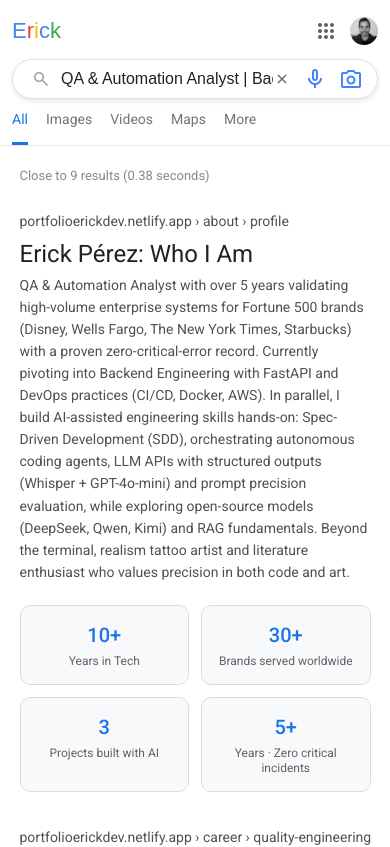
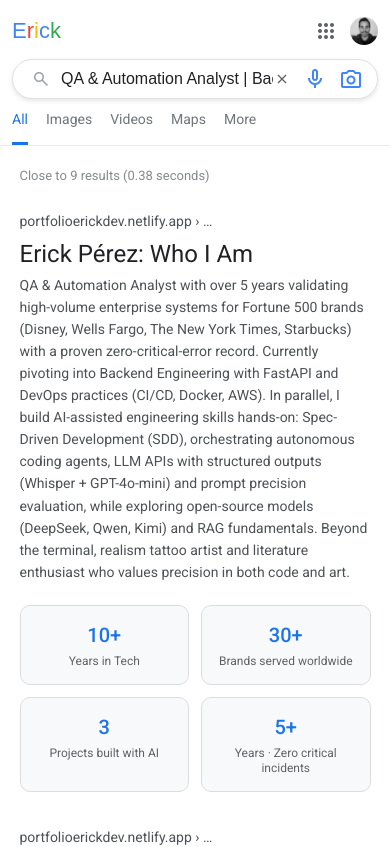
Before and after one commit to ericksuper8000-source/portfolio_erick, a Vue app: page /sobre-erick in a window 390 px wide. Shown: the top 847 px of the page. Built offline with nearby package versions, Linux system fonts and the light colour scheme.

Commit message:
develop commit mejorar el responsiveness

```diff
--- a/src/views/AboutView.vue
+++ b/src/views/AboutView.vue
@@ -180,6 +180,8 @@
   font-size: 14px;
   color: #4d5156;
   white-space: nowrap;
+  overflow: hidden;
+  text-overflow: ellipsis;
 }
 
 .results-stats {
--- a/src/views/ArtView.vue
+++ b/src/views/ArtView.vue
@@ -94,7 +94,7 @@
 
 .result-item { margin-bottom: 20px; }
 .result-url-row { display: flex; align-items: center; margin-bottom: 4px; }
-.url-text { font-size: 14px; color: #4d5156; white-space: nowrap; }
+.url-text { font-size: 14px; color: #4d5156; white-space: nowrap; overflow: hidden; text-overflow: ellipsis; }
 
 .detail-title { font-size: 28px; font-weight: 400; color: #202124; margin: 0 0 12px 0; }
 .desc-text { font-size: 14px; line-height: 1.58; color: #4d5156; margin-bottom: 12px; }
--- a/src/views/EducationDetailView.vue
+++ b/src/views/EducationDetailView.vue
@@ -95,7 +95,7 @@
 
 .result-item { margin-bottom: 20px; }
 .result-url-row { display: flex; align-items: center; margin-bottom: 4px; }
-.url-text { font-size: 14px; color: #4d5156; white-space: nowrap; }
+.url-text { font-size: 14px; color: #4d5156; white-space: nowrap; overflow: hidden; text-overflow: ellipsis; }
 
 .detail-title { font-size: 28px; font-weight: 400; color: #202124; margin: 0 0 2px 0; }
 .detail-meta { font-size: 14px; color: #70757a; margin: 0 0 14px 0; }
--- a/src/views/ExperienceDetailView.vue
+++ b/src/views/ExperienceDetailView.vue
@@ -97,7 +97,7 @@
 
 .result-item { margin-bottom: 20px; }
 .result-url-row { display: flex; align-items: center; margin-bottom: 4px; }
-.url-text { font-size: 14px; color: #4d5156; white-space: nowrap; }
+.url-text { font-size: 14px; color: #4d5156; white-space: nowrap; overflow: hidden; text-overflow: ellipsis; }
 
 .detail-title { font-size: 28px; font-weight: 400; color: #202124; margin: 0 0 2px 0; }
 .detail-meta { font-size: 14px; color: #70757a; margin: 0 0 14px 0; }
--- a/src/views/ProjectDetailView.vue
+++ b/src/views/ProjectDetailView.vue
@@ -103,7 +103,7 @@
 
 .result-item { margin-bottom: 20px; }
 .result-url-row { display: flex; align-items: center; margin-bottom: 4px; }
-.url-text { font-size: 14px; color: #4d5156; white-space: nowrap; }
+.url-text { font-size: 14px; color: #4d5156; white-space: nowrap; overflow: hidden; text-overflow: ellipsis; }
 
 .detail-title { font-size: 28px; font-weight: 400; color: #202124; margin: 0 0 2px 0; }
 .detail-meta { font-size: 14px; color: #70757a; margin: 0 0 14px 0; }
--- a/src/views/SkillDetailView.vue
+++ b/src/views/SkillDetailView.vue
@@ -92,7 +92,7 @@
 
 .result-item { margin-bottom: 20px; }
 .result-url-row { display: flex; align-items: center; margin-bottom: 4px; }
-.url-text { font-size: 14px; color: #4d5156; white-space: nowrap; }
+.url-text { font-size: 14px; color: #4d5156; white-space: nowrap; overflow: hidden; text-overflow: ellipsis; }
 
 .detail-title { font-size: 28px; font-weight: 400; color: #202124; margin: 0 0 12px 0; }
 .desc-text { font-size: 14px; line-height: 1.58; color: #4d5156; margin-bottom: 12px; }
```
